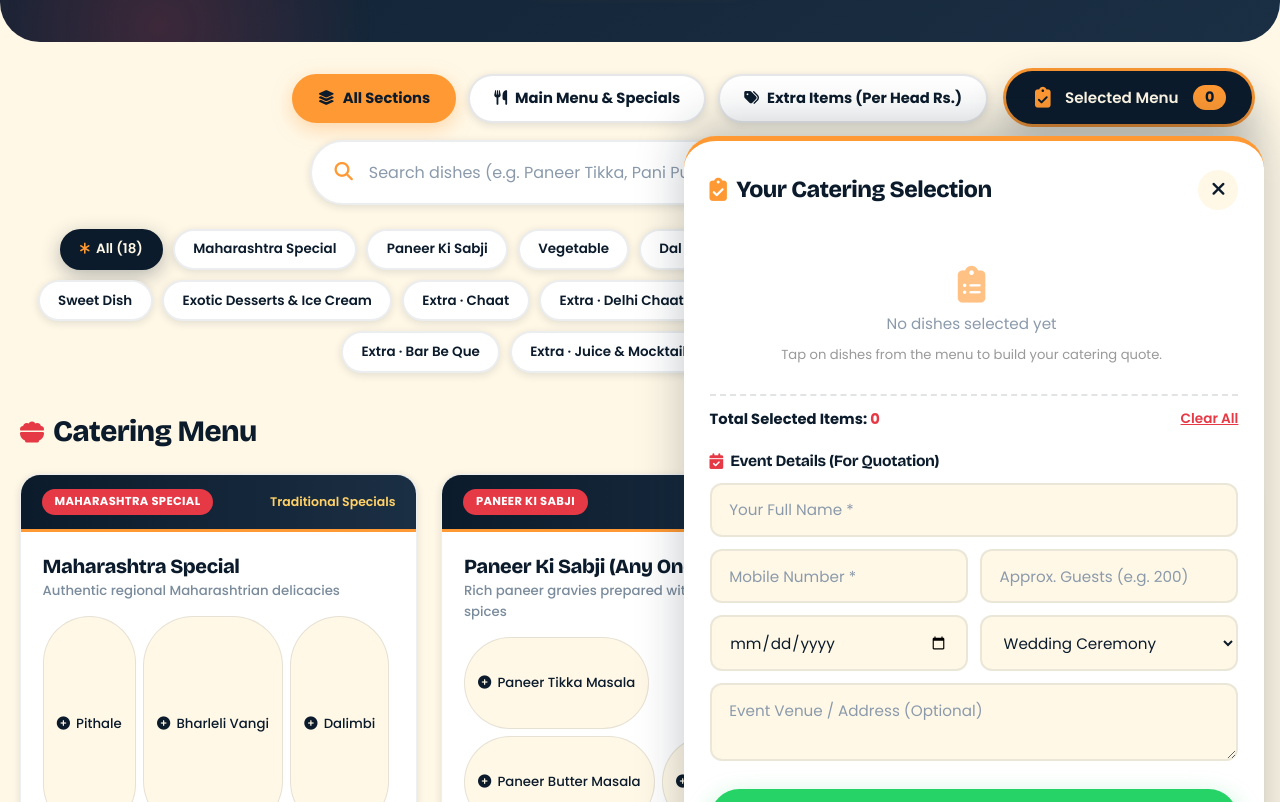
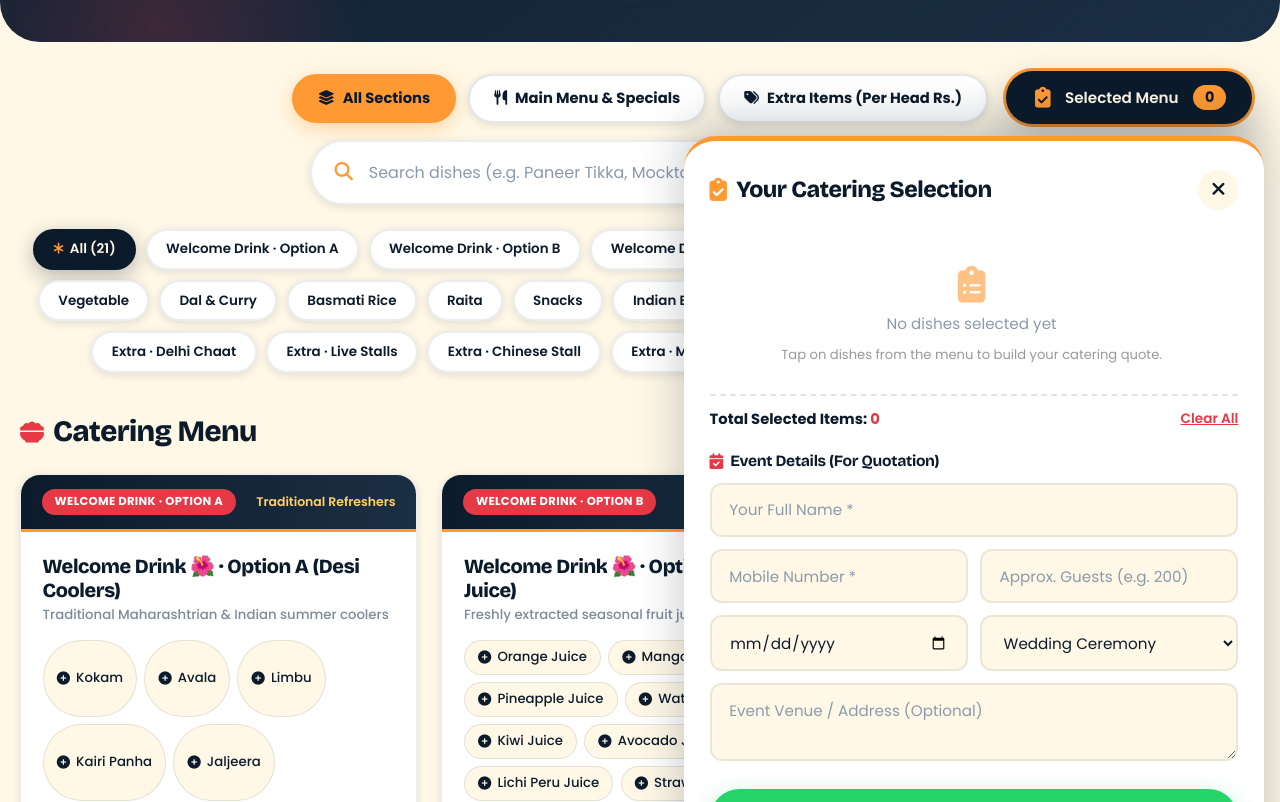
Before and after one commit to menuspeakofficial-ops/Saiprasad-Caterers-Decorators-Panjabi-Menu, a plain HTML site: page index.html in a window 1280 px wide. Shown: the part 648-1450 px from the top of the page. Drawn offline with nearby package versions, Linux system fonts and the light colour scheme.

Commit message:
Update index.html

```diff
--- a/index.html
+++ b/index.html
@@ -520,7 +520,7 @@ input:focus,select:focus,textarea:focus{border-color:var(--saffron);box-shadow:0
 
       <div class="hero-badge"><i class="fas fa-fire"></i> Complete Catering &amp; Live Counters</div>
       <h1 class="hero-title">Grand Feast.<br><span class="highlight">Custom Catering</span> Menu.</h1>
-      <p class="hero-sub">Build your complete catering package — select from Main Course, Maharashtra Specials, Live Chaat &amp; Chinese Stalls, Mocktails, and Exotic Desserts, then request your quotation directly on WhatsApp.</p>
+      <p class="hero-sub">Build your complete catering package — select from Welcome Drinks, Starters, Main Course, Maharashtra Specials, Live Chaat &amp; Chinese Stalls, and Exotic Desserts, then request your quotation directly on WhatsApp.</p>
       <div class="hero-cta">
         <button class="btn-primary" id="heroMenuBtn"><i class="fas fa-book-open"></i> Explore Full Menu</button>
       </div>
@@ -539,7 +539,7 @@ input:focus,select:focus,textarea:focus{border-color:var(--saffron);box-shadow:0
 
     <div class="search-wrapper">
       <i class="fas fa-search"></i>
-      <input type="text" id="searchInput" placeholder="Search dishes (e.g. Paneer Tikka, Pani Puri, Puran Poli, Mocktails, Pizza...)" aria-label="Search menu">
+      <input type="text" id="searchInput" placeholder="Search dishes (e.g. Paneer Tikka, Mocktails, Fresh Juice, Puran Poli...)" aria-label="Search menu">
       <button id="searchBtn">Search</button>
     </div>
 
@@ -562,7 +562,7 @@ input:focus,select:focus,textarea:focus{border-color:var(--saffron);box-shadow:0
           <li><i class="fas fa-check-circle"></i> Green Chatni</li>
           <li><i class="fas fa-check-circle"></i> Crockery &amp; Cutlery</li>
           <li><i class="fas fa-check-circle"></i> Paper Napkins &amp; Table Cover</li>
-          <li><i class="fas fa-info-circle"></i> <strong>Rate List Slabs:</strong> For 50 to 150 persons &amp; Above 150 persons</li>
+          <!-- <li><i class="fas fa-info-circle"></i> <strong>Rate List Slabs:</strong> For 50 to 150 persons &amp; Above 150 persons</li> -->
         </ul>
       </div>
       <div class="info-box">
@@ -652,8 +652,82 @@ input:focus,select:focus,textarea:focus{border-color:var(--saffron);box-shadow:0
   /* ============ CONFIG ============ */
   const WHATSAPP_NUMBER = '919867782023';
 
-  /* ============ CATERING MENU DATA (FROM BROCHURE) ============ */
+  /* ============ CATERING MENU DATA ============ */
   const menuSections = [
+    /* -------- WELCOME DRINKS (SEPARATE CARDS: A, B, C) -------- */
+    {
+      id: 'welcome_drink_a',
+      group: 'package',
+      badge: 'Welcome Drink · Option A',
+      rule: 'Traditional Refreshers',
+      title: 'Welcome Drink 🌺 · Option A (Desi Coolers)',
+      subtitle: 'Traditional Maharashtrian & Indian summer coolers',
+      items: [
+        { name: 'Kokam' },
+        { name: 'Avala' },
+        { name: 'Limbu' },
+        { name: 'Kairi Panha' },
+        { name: 'Jaljeera' }
+      ]
+    },
+    {
+      id: 'welcome_drink_b',
+      group: 'package',
+      badge: 'Welcome Drink · Option B',
+      rule: 'Fresh Juice',
+      title: 'Welcome Drink 🌺 · Option B (Fresh Juice)',
+      subtitle: 'Freshly extracted seasonal fruit juices',
+      items: [
+        { name: 'Orange Juice' },
+        { name: 'Mango Juice' },
+        { name: 'Pineapple Juice' },
+        { name: 'Watermelon Juice' },
+        { name: 'Kiwi Juice' },
+        { name: 'Avocado Juice' },
+        { name: 'Lichi Peru Juice' },
+        { name: 'Strawberry Juice' }
+      ]
+    },
+    {
+      id: 'welcome_drink_c',
+      group: 'package',
+      badge: 'Welcome Drink · Option C',
+      rule: 'Mocktails',
+      title: 'Welcome Drink 🌺 · Option C (Mocktails)',
+      subtitle: 'Refreshing signature party mocktails',
+      items: [
+        { name: 'Blue Curacao' },
+        { name: 'Mojito' },
+        { name: 'Piña Colada' },
+        { name: 'Fruit Punch' },
+        { name: 'Strawberry Delight' },
+        { name: 'Watermelon Cooler' },
+        { name: 'Mango Delight' }
+      ]
+    },
+
+    /* -------- STARTERS -------- */
+    {
+      id: 'starters',
+      group: 'package',
+      badge: 'Starter',
+      rule: 'Hot Appetizers',
+      title: 'Starters',
+      subtitle: 'Crispy paneer starters, tikkis, balls & mini bites',
+      items: [
+        { name: 'Paneer Tikka' },
+        { name: 'Paneer Chilli' },
+        { name: 'Paneer Pakoda' },
+        { name: 'Paneer 65' },
+        { name: 'Harabhari Tikki' },
+        { name: 'Cheese Corn Ball' },
+        { name: 'Mini Batata Vada' },
+        { name: 'Mini Samosa' },
+        { name: 'Chinese Samosa' },
+        { name: 'Cocktail Samosa' }
+      ]
+    },
+
     /* -------- MAIN MENU & SPECIALS -------- */
     {
       id: 'maharashtra',
@@ -908,30 +982,6 @@ input:focus,select:focus,textarea:focus{border-color:var(--saffron);box-shadow:0
       items: [
         { name: 'Paneer Tikka', price: 25 }, { name: 'Mushroom Tikka', price: 25 },
         { name: 'Veg. Sheekh Kabab', price: 25 }, { name: 'Malai Kabab', price: 25 }
-      ]
-    },
-    {
-      id: 'beverages_extra',
-      group: 'extra',
-      badge: 'Extra · Juice & Mocktails',
-      rule: '₹20 – ₹30 / head',
-      title: 'Hot Beverages, Fresh Fruit, Juice & Mocktails',
-      subtitle: 'Welcome drinks, mocktails (Any One) & hot beverages',
-      items: [
-        { name: 'Sp. Kesar Pista Kadai Milk', price: 25 },
-        { name: 'Espresso Coffee', price: 20 },
-        { name: 'Fresh Fruit Counter (Seasonal Five Item Serve)', price: 25 },
-        { name: 'Mosambi Juice (Mobile)', price: 30 },
-        { name: 'Orange Juice (Mobile)', price: 30 },
-        { name: 'Ganga Jamuna Juice (Mobile)', price: 30 },
-        { name: 'Cocktail Juice (Mobile)', price: 30 },
-        { name: 'Pineapple Juice (Mobile)', price: 30 },
-        { name: 'Water Melon Juice (Mobile)', price: 30 },
-        { name: 'Cold Drinks 3 Flavours', price: 20 },
-        { name: 'Fruit Punch (Mocktail)', price: 30 },
-        { name: 'Coconut Punch (Mocktail)', price: 30 },
-        { name: 'Strawberry Punch (Mocktail)', price: 30 },
-        { name: 'Litchi Punch (Mocktail)', price: 30 }
       ]
     },
     {
```
